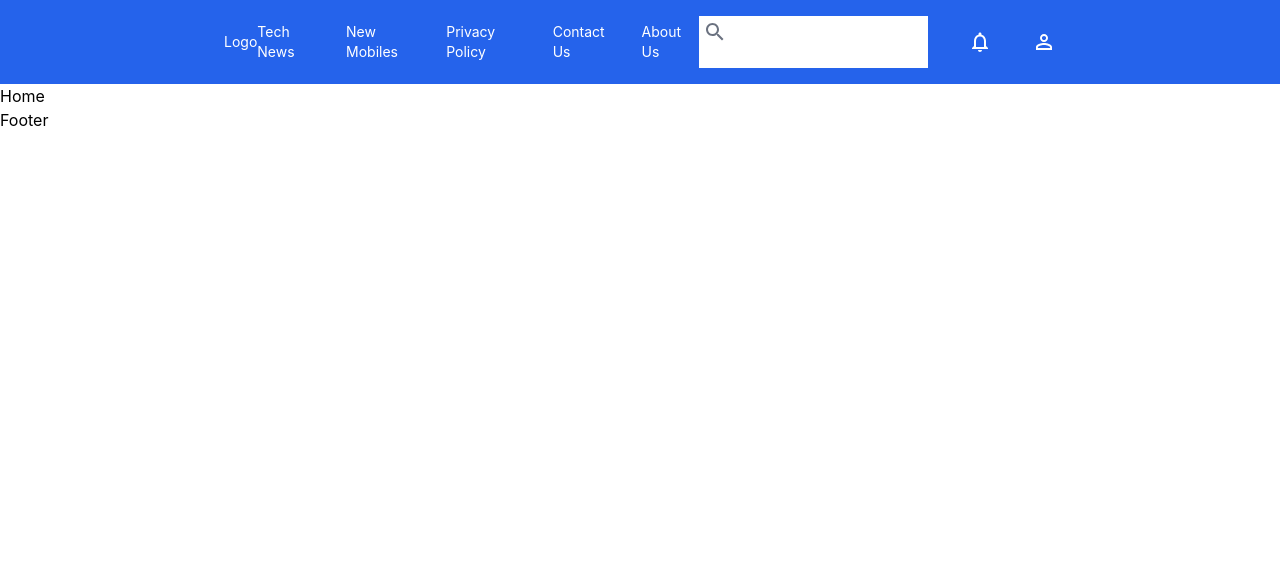
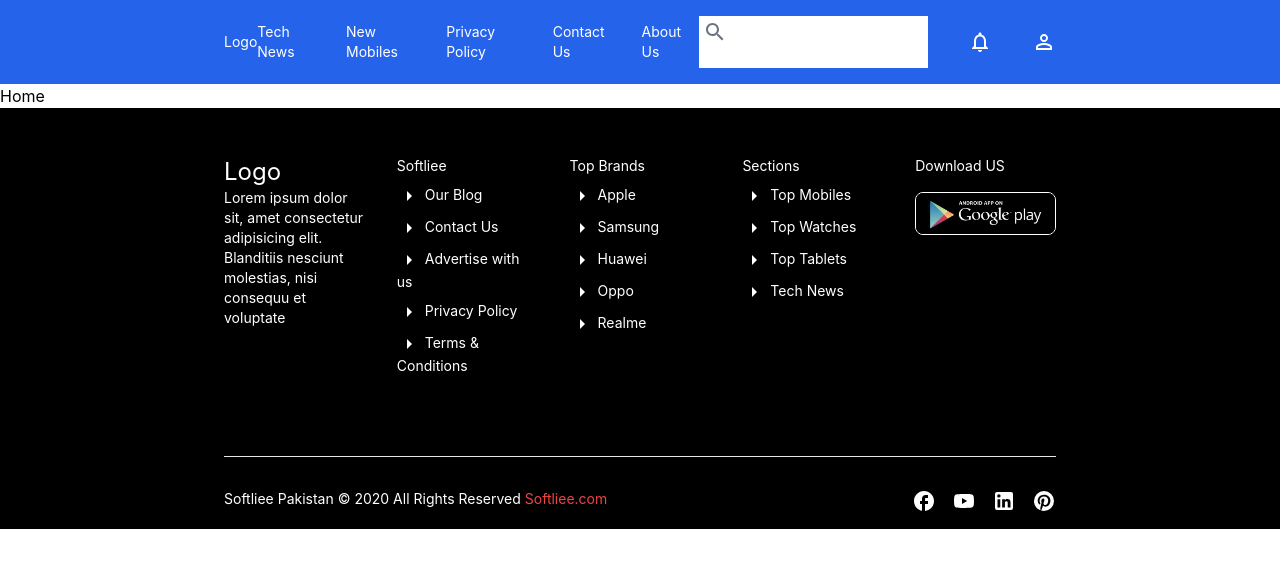
Before and after one commit to TheAli711/responsive-mobiles-website, a React (Create React App) app: page / in a window 1280 px wide. Shown: the top 568 px of the page. Built offline with nearby package versions, Linux system fonts and the light colour scheme.

Commit message:
Desktop Footer done

```diff
--- a/src/components/Footer/Footer.js
+++ b/src/components/Footer/Footer.js
@@ -1,9 +1,100 @@
-import React from 'react'
+import React from "react";
+import FacebookSharpIcon from "@mui/icons-material/FacebookSharp";
+import YouTubeIcon from "@mui/icons-material/YouTube";
+import LinkedInIcon from "@mui/icons-material/LinkedIn";
+import PinterestIcon from "@mui/icons-material/Pinterest";
+import ArrowRightIcon from "@mui/icons-material/ArrowRight";
 
 function Footer() {
   return (
-    <div>Footer</div>
-  )
+    <div className="w-full bg-black text-white text-sm p-4">
+      <div className="hidden xl:grid grid-cols-12">
+        <div className="col-span-2"></div>
+        <div className="col-span-8 flex flex-col gap-8">
+          <div className="grid grid-cols-5 pt-8 gap-8 mb-12">
+            <div className="flex flex-col">
+              <div className="text-2xl">Logo</div>
+              <div>
+                Lorem ipsum dolor sit, amet consectetur adipisicing elit.
+                Blanditiis nesciunt molestias, nisi consequu et voluptate
+              </div>
+            </div>
+            <div className="flex flex-col gap-2">
+              <div>Softliee</div>
+              <div>
+                <ArrowRightIcon /> Our Blog
+              </div>
+              <div>
+                <ArrowRightIcon /> Contact Us
+              </div>
+              <div>
+                <ArrowRightIcon /> Advertise with us
+              </div>
+              <div>
+                <ArrowRightIcon /> Privacy Policy
+              </div>
+              <div>
+                <ArrowRightIcon /> Terms & Conditions
+              </div>
+            </div>
+            <div className="flex flex-col gap-2">
+              <div>Top Brands</div>
+              <div>
+                <ArrowRightIcon /> Apple
+              </div>
+              <div>
+                <ArrowRightIcon /> Samsung
+              </div>
+              <div>
+                <ArrowRightIcon /> Huawei
+              </div>
+              <div>
+                <ArrowRightIcon /> Oppo
+              </div>
+              <div>
+                <ArrowRightIcon /> Realme
+              </div>
+            </div>
+            <div className="flex flex-col gap-2">
+              <div>Sections</div>
+              <div>
+                <ArrowRightIcon /> Top Mobiles
+              </div>
+              <div>
+                <ArrowRightIcon /> Top Watches
+              </div>
+              <div>
+                <ArrowRightIcon /> Top Tablets
+              </div>
+              <div>
+                <ArrowRightIcon /> Tech News
+              </div>
+            </div>
+            <div className="flex flex-col gap-4">
+              <div>
+                Download US
+              </div>
+              <img className="border border-white rounded-lg" src="assets/images/getitongoogleplay.png" alt="" />
+            </div>
+          </div>
+          <hr />
+          <div className="flex justify-between">
+            <div>
+              Softliee Pakistan &copy; 2020 All Rights Reserved{" "}
+              <span className="text-red-500">Softliee.com</span>
+            </div>
+            <div className="flex gap-4">
+              <FacebookSharpIcon />
+              <YouTubeIcon />
+              <LinkedInIcon />
+              <PinterestIcon />
+            </div>
+          </div>
+        </div>
+        <div className="col-span-2"></div>
+      </div>
+    </div>
+  );
 }
 
-export default Footer
+export default Footer;
```
Also changed, not shown: public/assets/images/getitongoogleplay.png (added).
